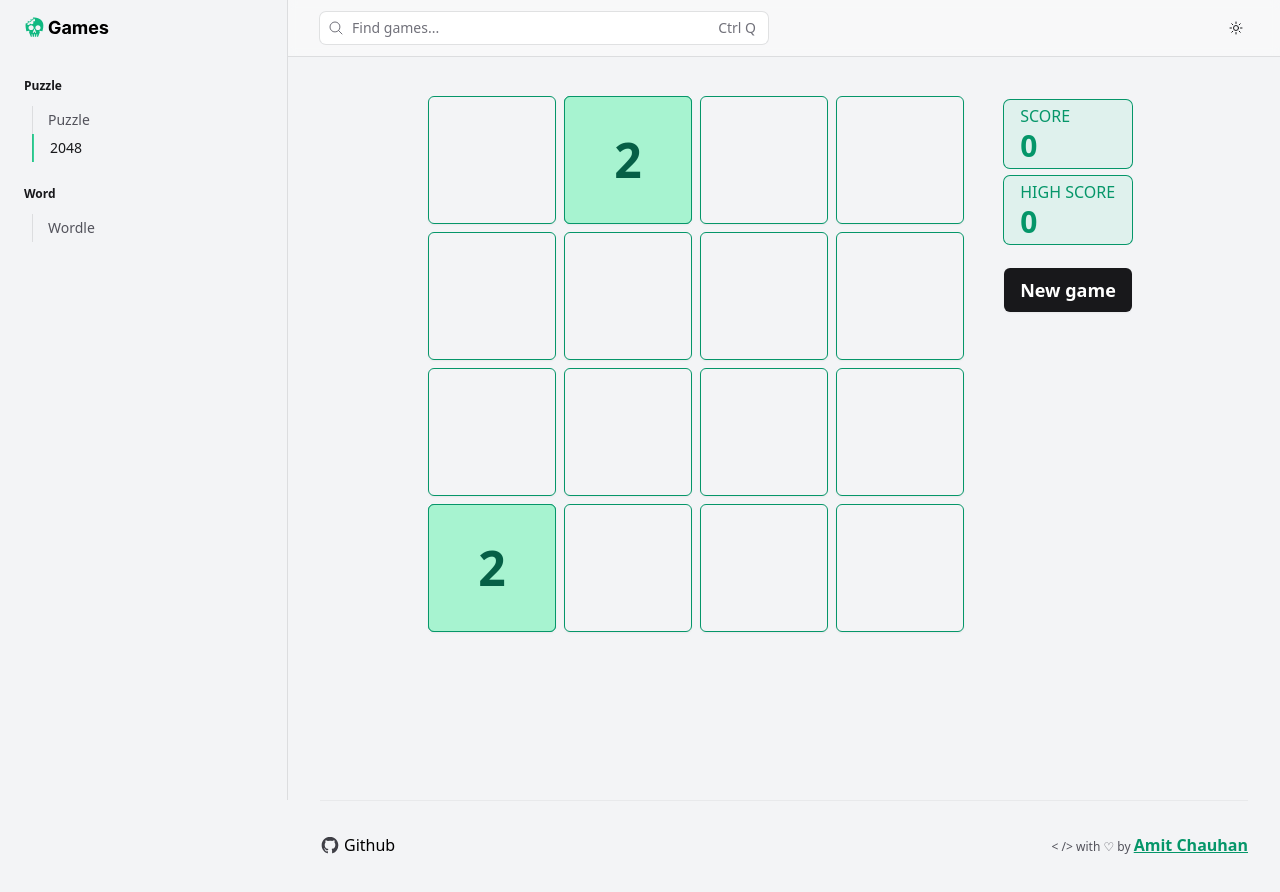
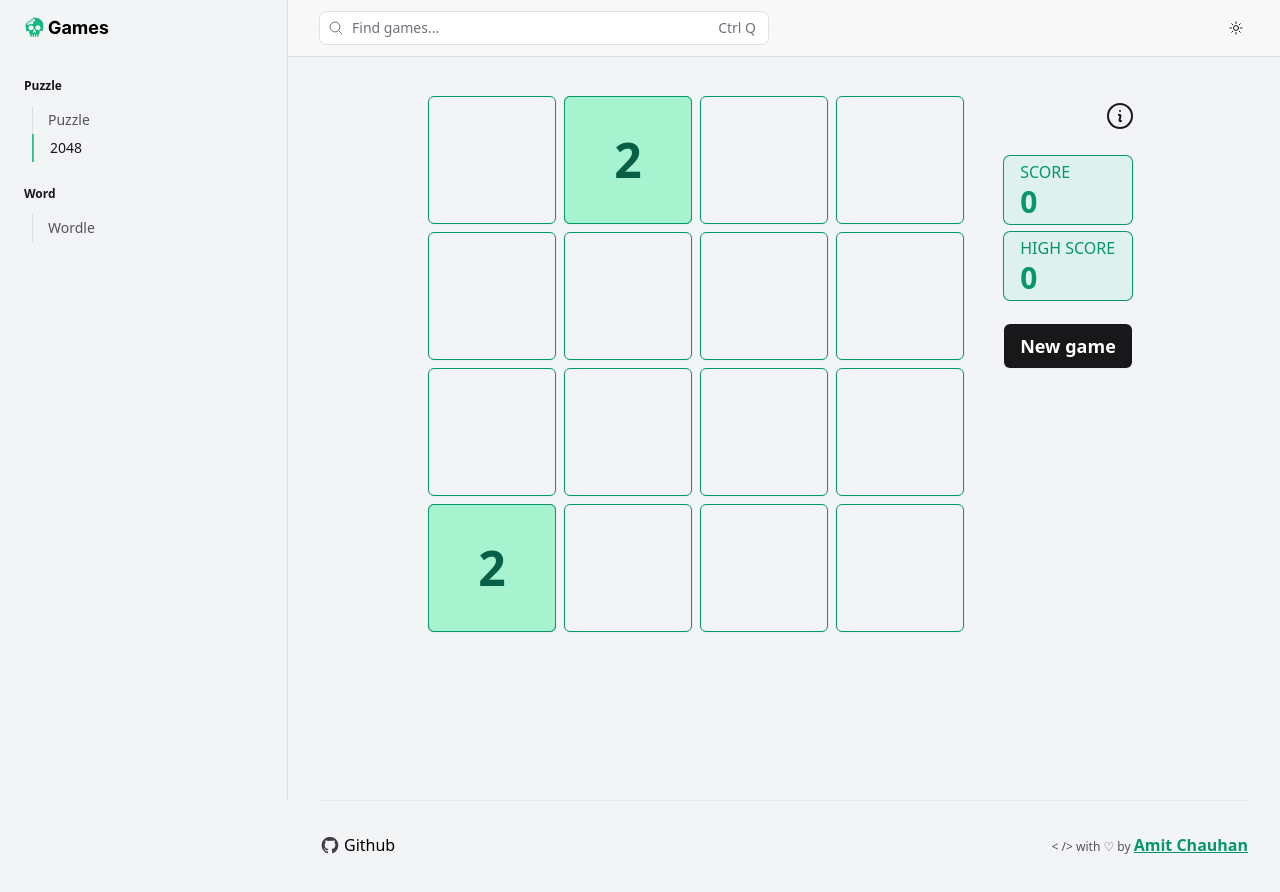
Before and after one commit to Legend0619/ManyGames, a React (Vite) app: page /2048 in a window 1280 px wide. Shown: the top 892 px of the page. Built offline with nearby package versions, Linux system fonts and the light colour scheme.

Commit message:
Added how to play modal in 2048 game

```diff
--- a/src/components/games/2048/GameBoard.tsx
+++ b/src/components/games/2048/GameBoard.tsx
@@ -8,6 +8,9 @@ import useLocalStorage from "../../../hooks/useLocalStorage";
 import PageMeta from "../../utility/PageMeta";
 import { useSwipeable } from "react-swipeable";
 
+import { BasicModal } from "../../modal/BasicModal";
+import { InformationCircleIcon } from "@heroicons/react/24/outline";
+
 enum MoveDirection {
   UP = 1,
   DOWN = 3,
@@ -16,6 +19,7 @@ enum MoveDirection {
 }
 
 export default function GameBoard() {
+  const [openInfoModal, setOpenInfoModal] = useState<boolean>(false);
   const [board, setBoard] = useState(new Board());
   const [openWonModal, setOpenWonModal] = useState<boolean>(true);
   const [highScore, setHighScore] = useLocalStorage<number>(
@@ -126,11 +130,45 @@ export default function GameBoard() {
         <div className="flex flex-col gap-1 sm:gap-2">{cells}</div>
         {tiles}
       </div>
-      <GameDetails
-        score={board.score}
-        resetGame={handleResetGame}
-        highScore={highScore}
-      />
+      <div className="flex w-full flex-col gap-4 md:w-auto">
+        <div className="flex w-full justify-end">
+          <button
+            onClick={() => setOpenInfoModal(true)}
+            type="button"
+            className="flex h-10 w-10 items-center justify-center rounded-md transition hover:bg-zinc-900/5 dark:hover:bg-white/5"
+            aria-label="How to play"
+          >
+            <InformationCircleIcon className="h-8 w-8 stroke-zinc-900 dark:stroke-emerald-300" />
+          </button>
+          <BasicModal
+            title="How to Play"
+            isOpen={openInfoModal}
+            closeModal={setOpenInfoModal}
+            className="max-w-xl"
+          >
+            <div className="mt-2 flex w-full flex-col justify-center gap-2 border-t border-emerald-500 p-4 text-black dark:text-white">
+              <span className="hidden w-full text-sm font-medium leading-relaxed lg:block">
+                You can use arrow keys or drag gesture or swipe on the game
+                board to move the tiles. Tiles with the same number merge into
+                one when they touch. Add them up to reach 2048!
+              </span>
+              <span className="block w-full text-sm font-medium leading-relaxed lg:hidden">
+                You can use drag gesture on the game board to move the tiles.
+                Tiles with the same number merge into one when they touch. Add
+                them up to reach 2048!
+              </span>
+            </div>
+          </BasicModal>
+        </div>
+        <div className="w-full">
+          <GameDetails
+            score={board.score}
+            resetGame={handleResetGame}
+            highScore={highScore}
+          />
+        </div>
+      </div>
+
       {board.hasWon() && (
         <GameWonLostModal
           isOpen={openWonModal}
```
